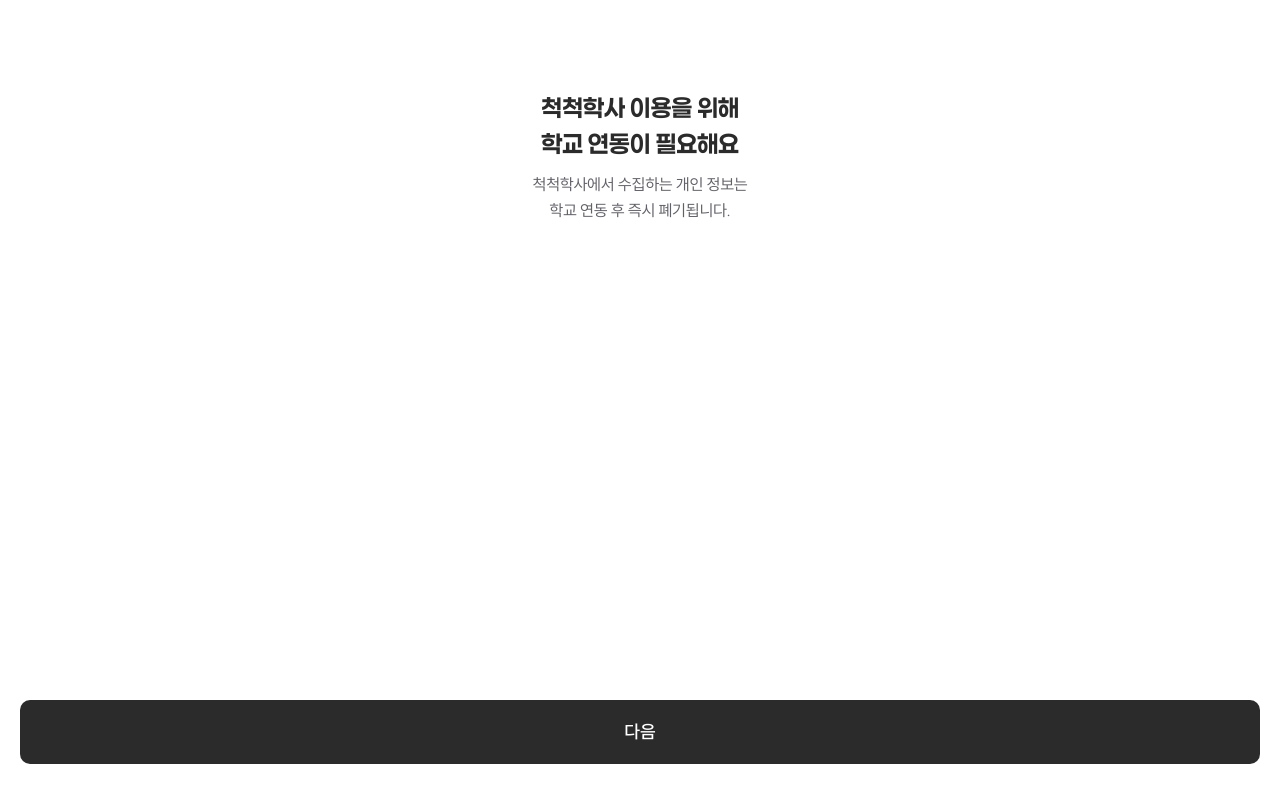
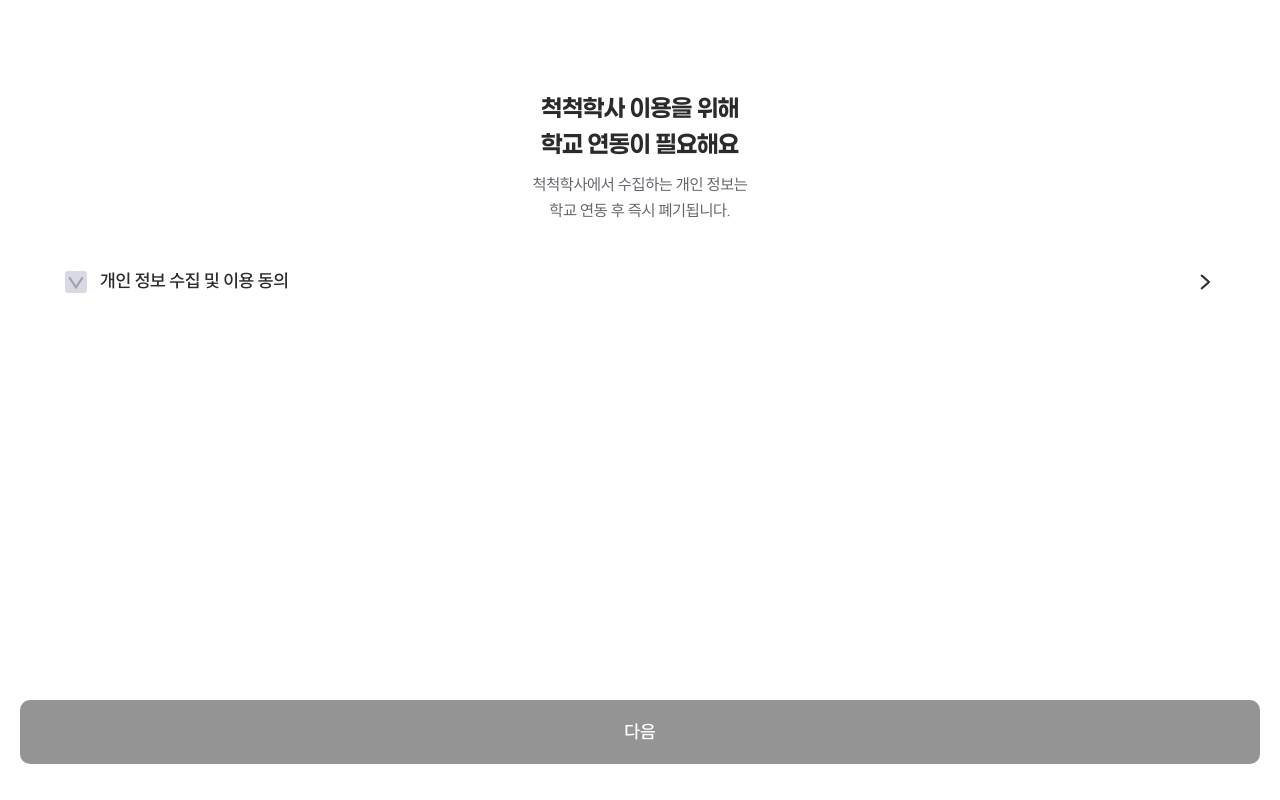
Before and after one commit to gyumong/chukchuk-haksa, a Next.js app: page /agreement in a window 1280 px wide. Built offline with nearby package versions, Linux system fonts and the light colour scheme; no server answers.

Commit message:
feat: 개인정보 약관 페이지 추가

```diff
--- a/app/(funnel)/agreement/page.module.scss
+++ b/app/(funnel)/agreement/page.module.scss
@@ -1,3 +1,9 @@
 .container {
+  display: flex;
+  flex-direction: column;
   padding-top: 66px;
 }
+
+.agreementList {
+  margin-top: 32px;
+}
--- a/app/(funnel)/agreement/page.tsx
+++ b/app/(funnel)/agreement/page.tsx
@@ -1,10 +1,26 @@
 'use client';
 
+import { useCallback, useState } from 'react';
 import { FixedButton } from '@/components/ui';
-import { FunnelHeadline } from '../components';
+import { AgreementItem, FunnelHeadline, PrivacyPolicySheet } from '../components';
 import styles from './page.module.scss';
 
 export default function Agreement() {
+  const [isAgreed, setIsAgreed] = useState(false);
+  const [isSheetOpen, setIsSheetOpen] = useState(false);
+
+  const handleCheckChange = useCallback((checked: boolean) => {
+    setIsAgreed(checked);
+  }, []);
+
+  const handleOpenSheet = useCallback(() => {
+    setIsSheetOpen(true);
+  }, []);
+
+  const handleCloseSheet = useCallback(() => {
+    setIsSheetOpen(false);
+  }, []);
+
   return (
     <div className={styles.container}>
       <FunnelHeadline
@@ -13,7 +29,15 @@
         description="척척학사에서 수집하는 개인 정보는<br/>
             학교 연동 후 즉시 폐기됩니다."
       />
-      <FixedButton>다음</FixedButton>
+      <div className={styles.agreementList}>
+        <AgreementItem
+          title="개인 정보 수집 및 이용 동의"
+          onCheckChange={handleCheckChange}
+          onClick={handleOpenSheet}
+        />
+      </div>
+      <FixedButton disabled={!isAgreed}>다음</FixedButton>
+      <PrivacyPolicySheet isOpen={isSheetOpen} onClose={handleCloseSheet} />
     </div>
   );
 }
```
